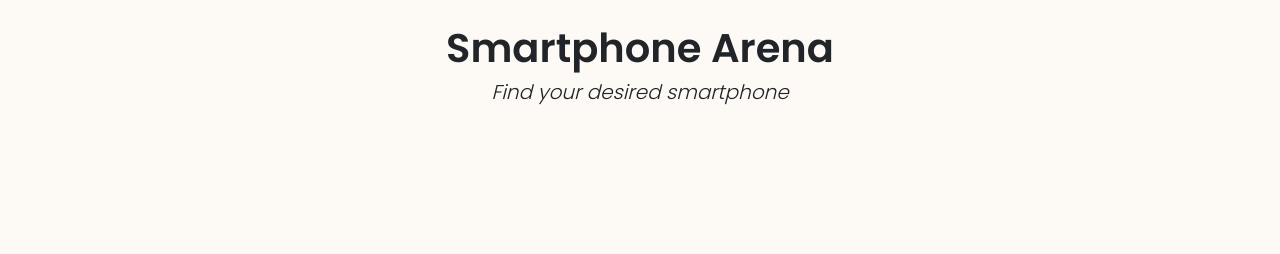
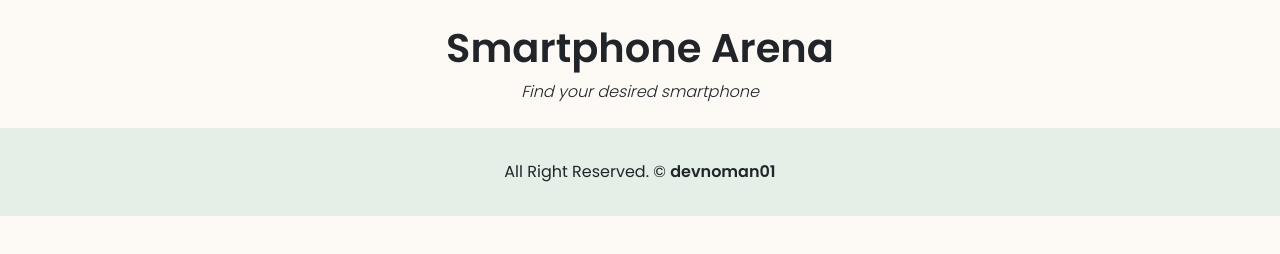
Before and after one commit to devnoman01/smartphone-arena, a plain HTML site: page index.html in a window 1280 px wide. Drawn offline with nearby package versions, Linux system fonts and the light colour scheme.

Commit message:
footer part complete

```diff
--- a/css/style.css
+++ b/css/style.css
@@ -13,3 +13,9 @@ body{
     background-color: #FDFAF6;
     font-family: 'Poppins', sans-serif;
 }
+
+
+/* footer css */
+footer{
+    background-color: #E4EFE7;
+}
--- a/index.html
+++ b/index.html
@@ -19,10 +19,21 @@
     <header>
         <div class="text-center my-4">
             <h1 class="fw-bold">Smartphone Arena</h1>
-            <h5 class="fw-light fst-italic">Find your desired smartphone</h5>
+            <p class="fw-light fst-italic">Find your desired smartphone</p>
         </div>
     </header>
     <!-- header end -->
+
+
+    <!-- footer start -->
+    <footer>
+        <div class="container py-4">
+            <div class="row py-2 text-center">
+                <span>All Right Reserved. &copy; <a href="https://github.com/devnoman01" target="_blank" class="text-decoration-none link-dark"><b>devnoman01</b></a></span>
+            </div>
+        </div>
+    </footer>
+    <!-- footer start -->
 
     <!-- Bootstrap JS -->
     <script src="https://cdn.jsdelivr.net/npm/bootstrap@5.1.3/dist/js/bootstrap.bundle.min.js" integrity="sha384-ka7Sk0Gln4gmtz2MlQnikT1wXgYsOg+OMhuP+IlRH9sENBO0LRn5q+8nbTov4+1p" crossorigin="anonymous"></script>
```
